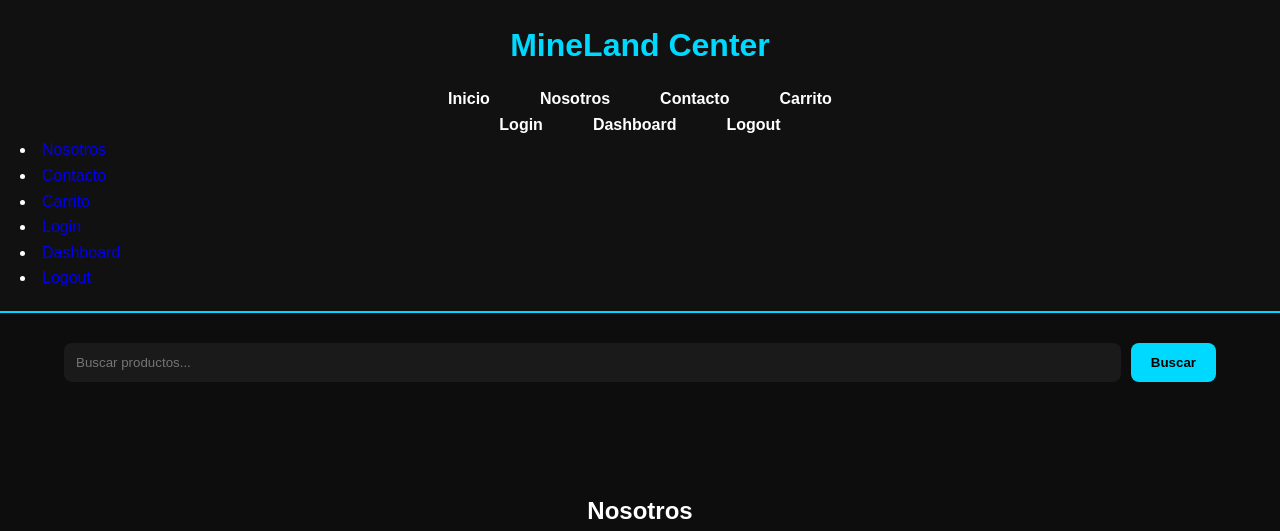
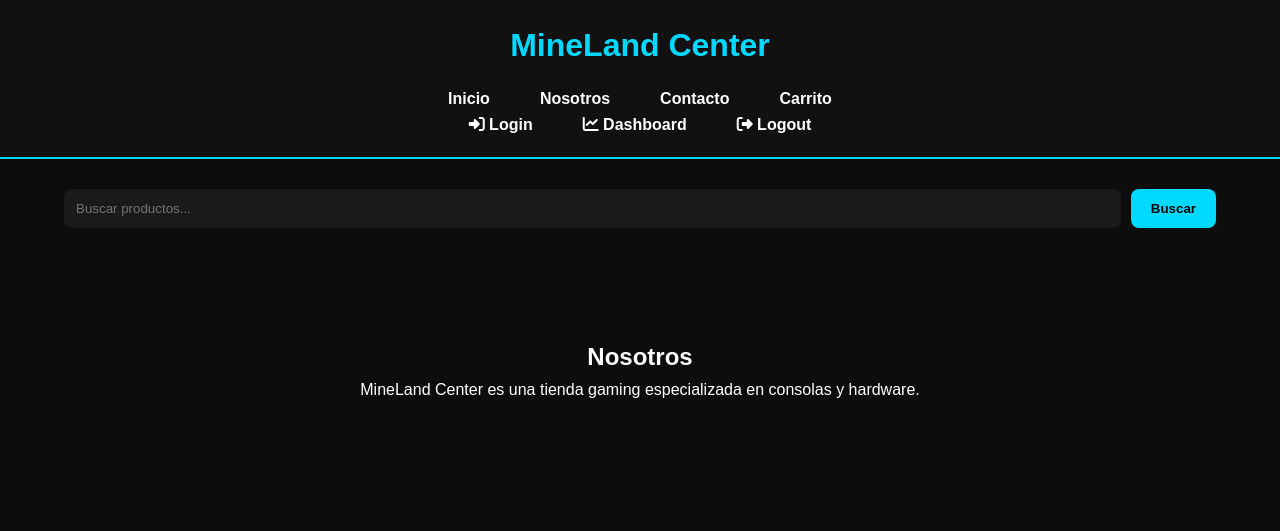
Before and after one commit to TheDark-15/Proyecto_MineLand, a Flask app: page /about in a window 1280 px wide. Shown: the top 531 px of the page. Run offline with Flask 3, Linux system fonts and the light colour scheme.

Commit message:
Refactor base.html to simplify structure and add icons

```diff
--- a/templates/base.html
+++ b/templates/base.html
@@ -2,11 +2,6 @@
 <html lang="es">
 
 <head>
-
-    <!-- =====================================================
-    META TAGS
-    ===================================================== -->
-
     <meta charset="UTF-8">
 
     <meta
@@ -14,156 +9,75 @@
         content="width=device-width, initial-scale=1.0"
     >
 
-    <!-- =====================================================
-    TITLE
-    ===================================================== -->
-
     <title>
-
         MineLand Center - {{ page_title }}
-
     </title>
-
-    <!-- =====================================================
-    CSS
-    ===================================================== -->
 
     <link
         rel="stylesheet"
-        href="{{ url_for(
-            'static',
-            filename='style.css'
-        ) }}"
+        href="{{ url_for('static', filename='style.css') }}"
     >
 
+    <link
+        rel="stylesheet"
+        href="https://cdnjs.cloudflare.com/ajax/libs/font-awesome/6.5.0/css/all.min.css"
+    >
 </head>
 
 <body>
 
-    <!-- =====================================================
-    HEADER
-    ===================================================== -->
-
     <header class="main-header">
 
-        <!-- LOGO -->
-
         <div class="logo">
-
-            <h1>
-
-                MineLand Center
-
-            </h1>
-
+            <h1>MineLand Center</h1>
         </div>
 
-        <!-- =====================================================
-        NAVBAR
-        ===================================================== -->
+        <nav class="navbar">
 
-       <nav class="navbar">
-
-    <ul class="nav-links left-links">
-
-        <li><a href="{{ url_for('home') }}">Inicio</a></li>
-        <li><a href="{{ url_for('about') }}">Nosotros</a></li>
-        <li><a href="{{ url_for('contact') }}">Contacto</a></li>
-        <li><a href="{{ url_for('cart_page') }}">Carrito</a></li>
-
-    </ul>
-
-    <ul class="nav-links right-links">
-
-        <li><a href="{{ url_for('login') }}">Login</a></li>
-        <li><a href="{{ url_for('dashboard') }}">Dashboard</a></li>
-        <li><a href="{{ url_for('logout') }}">Logout</a></li>
-
-    </ul>
-
-</nav>
-
-                <!-- NOSOTROS -->
+            <ul class="nav-links left-links">
+                <li>
+                    <a href="{{ url_for('home') }}">Inicio</a>
+                </li>
 
                 <li>
-
-                    <a href="{{ url_for('about') }}">
-
-                        Nosotros
-
-                    </a>
-
+                    <a href="{{ url_for('about') }}">Nosotros</a>
                 </li>
 
-                <!-- CONTACTO -->
+                <li>
+                    <a href="{{ url_for('contact') }}">Contacto</a>
+                </li>
 
                 <li>
+                    <a href="{{ url_for('cart_page') }}">Carrito</a>
+                </li>
+            </ul>
 
-                    <a href="{{ url_for('contact') }}">
-
-                        Contacto
-
+            <ul class="nav-links right-links">
+                <li>
+                    <a href="{{ url_for('login') }}">
+                        <i class="fa-solid fa-right-to-bracket"></i>
+                        Login
                     </a>
-
                 </li>
 
-                <!-- CARRITO -->
+                <li>
+                    <a href="{{ url_for('dashboard') }}">
+                        <i class="fa-solid fa-chart-line"></i>
+                        Dashboard
+                    </a>
+                </li>
 
                 <li>
-
-                    <a href="{{ url_for('cart_page') }}">
-
-                        Carrito
-
+                    <a href="{{ url_for('logout') }}">
+                        <i class="fa-solid fa-right-from-bracket"></i>
+                        Logout
                     </a>
-
                 </li>
-
-                <!-- LOGIN -->
-
-                <li>
-
-                    <a href="{{ url_for('login') }}">
-
-                        Login
-
-                    </a>
-
-                </li>
-
-                <!-- DASHBOARD -->
-
-                <li>
-
-                    <a href="{{ url_for('dashboard') }}">
-
-                        Dashboard
-
-                    </a>
-
-                </li>
-
-                <!-- LOGOUT -->
-
-                <li>
-
-                    <a href="{{ url_for('logout') }}">
-
-                        Logout
-
-                    </a>
-
-                </li>
-
             </ul>
 
         </nav>
 
     </header>
-
-    <!-- =====================================================
-    SEARCH BAR
-    ===================================================== -->
 
     <section class="search-section">
 
@@ -172,7 +86,6 @@
             method="GET"
             class="search-form"
         >
-
             <input
                 type="text"
                 name="search"
@@ -180,46 +93,21 @@
             >
 
             <button type="submit">
-
                 Buscar
-
             </button>
-
         </form>
 
     </section>
 
-    <!-- =====================================================
-    MAIN CONTENT
-    ===================================================== -->
-
     <main class="container">
-
         {% block content %}
         {% endblock %}
-
     </main>
 
-    <!-- =====================================================
-    FOOTER
-    ===================================================== -->
-
     <footer class="footer">
-
-        <p>
-
-            © 2026 MineLand Center
-
-        </p>
-
-        <p>
-
-            Plataforma gaming desarrollada con Flask
-
-        </p>
-
+        <p>© 2026 MineLand Center</p>
+        <p>Plataforma gaming desarrollada con Flask</p>
     </footer>
 
 </body>
-
 </html>
```
